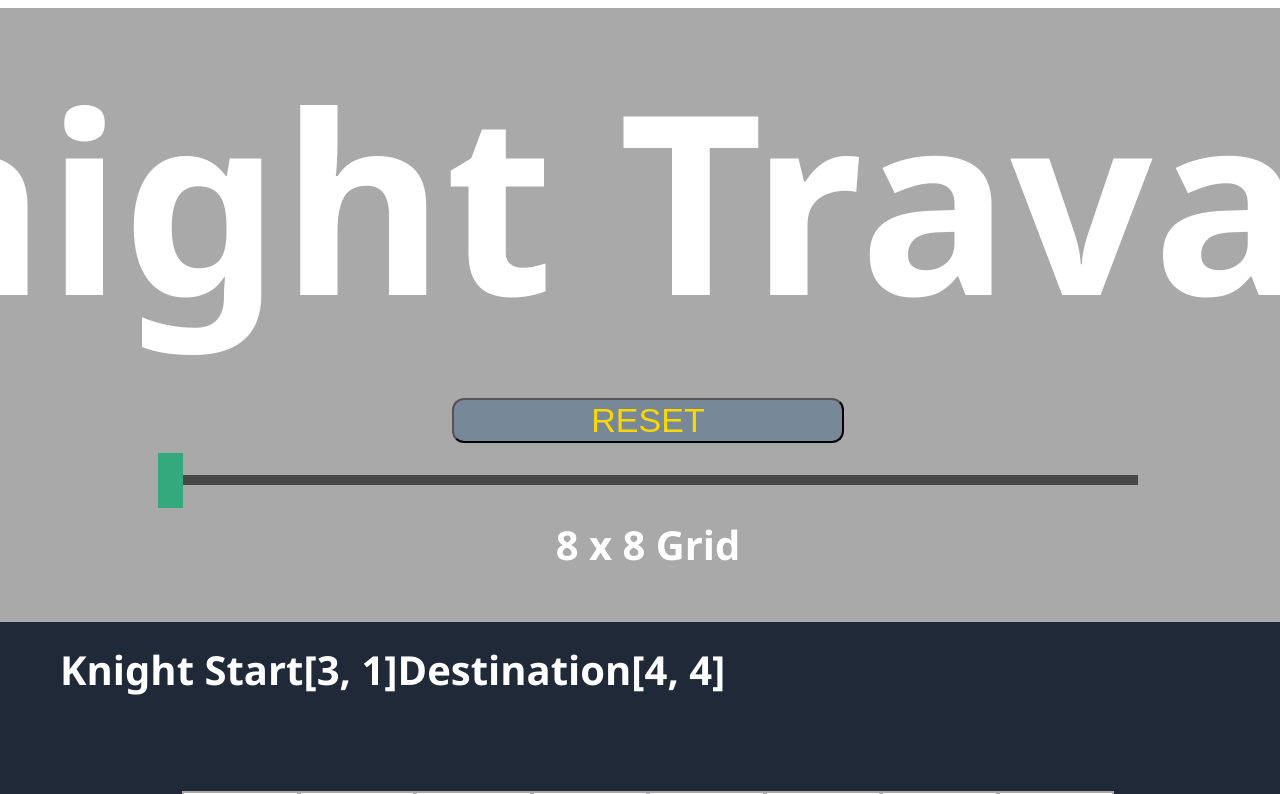
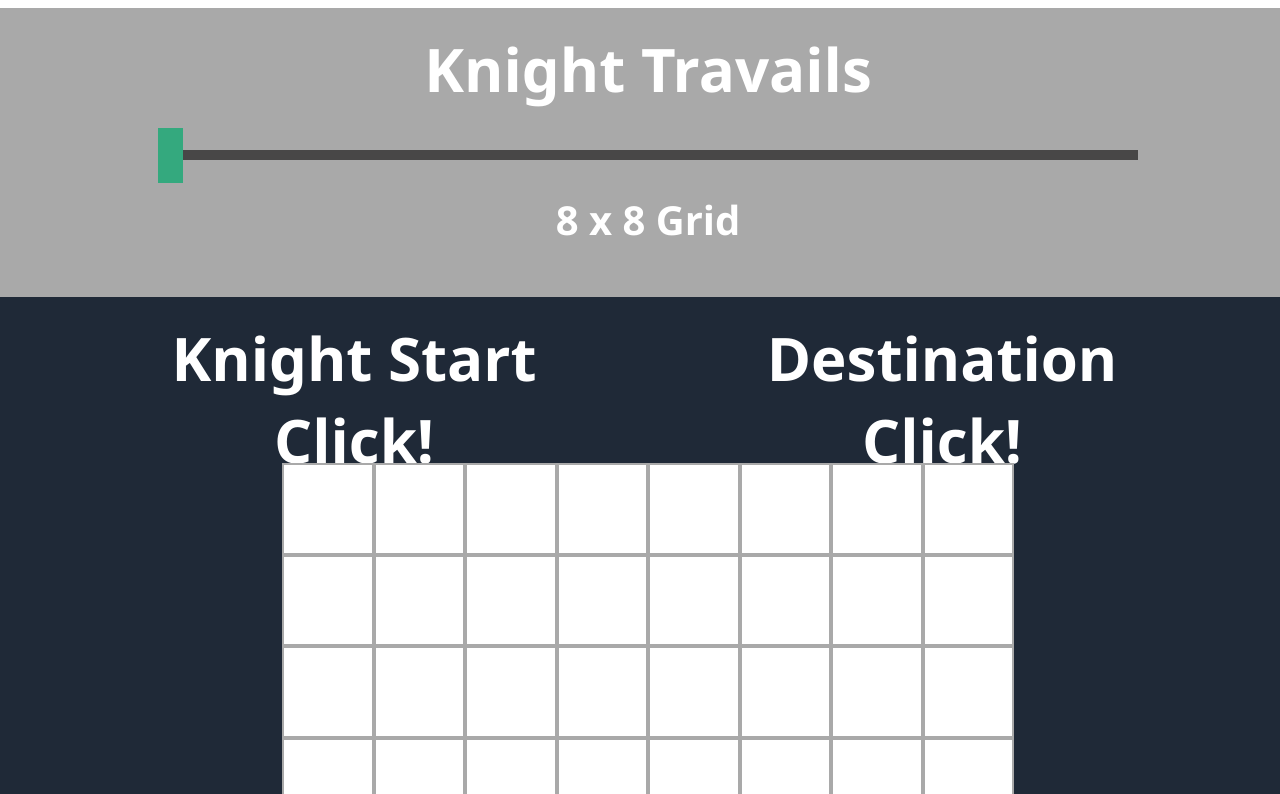
Before and after one commit to GophTheGreat/knight-travails, a website built with webpack: page dist/index.html in a window 1280 px wide. Shown: the top 794 px of the page. Built offline with nearby package versions, Linux system fonts and the light colour scheme; files whose address does not match are found by name.

Commit message:
clickable and done

```diff
--- a/src/main.js
+++ b/src/main.js
@@ -1,4 +1,3 @@
-import Knight from './modules/knight';
 import './style.css';
 import { reset } from './modules/page';
 
--- a/src/modules/grid.js
+++ b/src/modules/grid.js
@@ -1,6 +1,9 @@
+/* eslint-disable import/no-cycle */
 /* eslint-disable class-methods-use-this */
 /* eslint-disable no-bitwise */
 /* eslint-disable no-console */
+
+import { setPos } from './page';
 
 class Grid {
   constructor(startpos, endpos, size, gridDiv) {
@@ -14,15 +17,20 @@ class Grid {
   makeGrid(gridSize, gridDiv) {
     const grid = [];
     const gridHTML = gridDiv;
-    const cellSize = 900 / gridSize;
+    const cellSize = 700 / gridSize;
     for (let i = 0; i < gridSize; i += 1) {
       grid[i] = [];
       for (let j = 0; j < gridSize; j += 1) {
         grid[i][j] = document.createElement('div');
-        grid[i][j].classList.add('cell');
-        grid[i][j].style.border = '2px solid darkgrey';
-        grid[i][j].class = 'cell';
-        gridHTML.appendChild(grid[i][j]);
+        const cell = grid[i][j];
+        cell.classList.add('cell');
+        cell.style.border = '2px solid darkgrey';
+        cell.style.fontSize = `${600 / gridSize}px`;
+        cell.class = 'cell';
+        gridHTML.appendChild(cell);
+        // set up the cells to listen for input
+        cell.addEventListener('click', setPos);
+        cell.setAttribute('data-position', `[${i}, ${j}]`);
       }
     }
     gridHTML.style.gridColumnStart = '2';
@@ -69,10 +77,17 @@ class Grid {
       [row, column] = element;
       cell = row * this.size + column;
       cellHTML = gridHTML.childNodes[cell];
-      // Paint it progressively greener green
+      // Paint it progressively from teal to green
+      // And fill with colors and numbers
       cellHTML.style.backgroundColor = String.prototype.concat('#', colors[i].toString(16));
-      if (i !== 0) {
-        cellHTML.textContent = `${i}`;
+      if (i !== 0) { cellHTML.textContent = `${i}`; }
+      if (i === 0) {
+        cellHTML.style.borderColor = '#fbfc8d';
+        cellHTML.style.borderWidth = '4px';
+      }
+      if (i === pathArray.length - 1) {
+        cellHTML.style.borderColor = 'red';
+        cellHTML.style.borderWidth = '4px';
       }
       i += 1;
     });
--- a/src/modules/knight.js
+++ b/src/modules/knight.js
@@ -1,3 +1,4 @@
+/* eslint-disable import/no-cycle */
 /* eslint-disable class-methods-use-this */
 /* eslint-disable indent */
 /* eslint-disable no-loop-func */
@@ -11,11 +12,14 @@ class Knight {
   }
 
   setup() {
+    if (this.grid.startpos[0] === -1) {
+      return;
+    }
     console.log('starting setup');
     console.log(this.grid);
     const gridHTML = this.grid.gridDiv;
     const image = new Image();
-    const cellSize = `${Math.floor((900 / this.grid.size) * 0.9)}px`;
+    const cellSize = `${Math.floor((600 / this.grid.size) * 0.9)}px`;
     console.log(cellSize);
     console.log(gridHTML);
     image.src = knightImg;
@@ -28,12 +32,13 @@ class Knight {
     let cellHTML = gridHTML.childNodes[cell];
     cellHTML.style.backgroundColor = 'black';
     cellHTML.appendChild(image);
+    // Make the image itself transparent to being clicked on
+    image.style.pointerEvents = 'none';
 
     // mark the endpos
     [row, column] = this.grid.endpos;
     cell = row * this.grid.size + column;
     cellHTML = gridHTML.childNodes[cell];
-    cellHTML.style.backgroundColor = 'red';
   }
 
   knight_moves() {
--- a/src/modules/page.js
+++ b/src/modules/page.js
@@ -1,15 +1,17 @@
+/* eslint-disable import/no-cycle */
 import Grid from './grid';
 import Knight from './knight';
 
 // Constants for dom manipulation
-const resetButton = document.querySelector('button');
 const sliderText = document.getElementById('sliderText');
 const slider = document.getElementById('slider');
 const gridDiv = document.getElementById('grid');
+const startPosText = document.getElementById('startPos');
+const endPosText = document.getElementById('endPos');
 
 // Constants for default state
-const defaultStartPos = [3, 1];
-const defaultEndPos = [4, 4];
+const defaultStartPos = [-1, 0];
+const defaultEndPos = [0, 0];
 const defaultGridSize = 8;
 
 // Variables for dynamic state
@@ -23,8 +25,6 @@ sliderText.textContent = `${slider.value} x ${slider.value} Grid`;
 function updateValues() {
   gridSize = slider.value;
   sliderText.textContent = `${slider.value} x ${slider.value} Grid`;
-  startPos = [5, 1];
-  endPos = [6, 0];
 }
 
 function removeAllChildren(parent) {
@@ -36,26 +36,38 @@ function removeAllChildren(parent) {
 function reset() {
   updateValues();
   removeAllChildren(gridDiv);
-  posState = 'placeKnight'
+  posState = 'placeKnight';
   const grid = new Grid(startPos, endPos, gridSize, gridDiv);
   const knight = new Knight(grid);
-  knight.knight_moves();
+  if (startPos !== defaultStartPos) { knight.knight_moves(); }
 }
 
 // Listen for clickables
 // By default you want to place the knight
 // Once the knight is placed, you want to place the endpoint
 // Once that is placed, switch back to placing the knight
-function setPos(position) {
+function setPos(e) {
+  const cell = e.target;
+  const positionRaw = cell.dataset.position;
+  const position = JSON.parse(positionRaw);
+  console.log(position);
+  console.log(posState);
   if (posState === 'placeKnight') {
     // code for handling placeKnight state
+    startPos = position;
+    cell.style.backgroundColor = '#e4e665';
+    startPosText.textContent = `[${position[0]}, ${position[1]}]`;
+    posState = 'placeEnd';
   } else {
     // code for handling placeEnd state
+    endPos = position;
+    endPosText.textContent = `[${position[0]}, ${position[1]}]`;
+    posState = 'placeKnight';
+    reset();
   }
   return true;
 }
 
 slider.addEventListener('input', updateValues);
-resetButton.addEventListener('click', reset);
-
+slider.addEventListener('input', reset);
 export { reset, setPos };
--- a/src/style.css
+++ b/src/style.css
@@ -29,7 +29,7 @@ body{
   width: 2000px;
   justify-content: center;
   color: white;
-  font-size: 250px;
+  font-size: 60px;
   font-weight: 900;
   font-family: 'Segoe UI', Tahoma, Geneva, Verdana, sans-serif;
 }
@@ -65,6 +65,7 @@ button{
   opacity: 0.7;
   -webkit-transition: .2s;
   transition: opacity .2s;
+  margin-top: 40px;
 }
 
 .slider::-webkit-slider-thumb {
@@ -91,19 +92,33 @@ button{
 }
 
 #posContainer{
+  display: grid;
   grid-column-start: 2;
+  grid-template-columns: 1fr 1fr;
+  justify-items: center;
+}
+
+#startPosContainer,#endPosContainer{
+  display: grid;
+  grid-template-rows: 1fr 1fr;
+  justify-items: center;
 }
 
 .posText{
   font-size: 40px;
 }
 
+.posText{
+  font-size: 60px;
+}
+
 .grid{
   display: inline-grid;
   /* grid colums and rows defined in grid.js */
-  height: 900px;
-  width: 900px;
+  height: 800px;
+  width: 800px;
   background-color: gray;
+  margin-top: 30px;
 }
 
 .cell{
@@ -111,7 +126,7 @@ button{
  display: flex;
  justify-content: center;
  align-items: center;
- font-size: 10px;
+ /* font-size: 10px; */
 }
 
 .footer{
```
Also changed, not shown: dist/index.html, dist/main.js.
